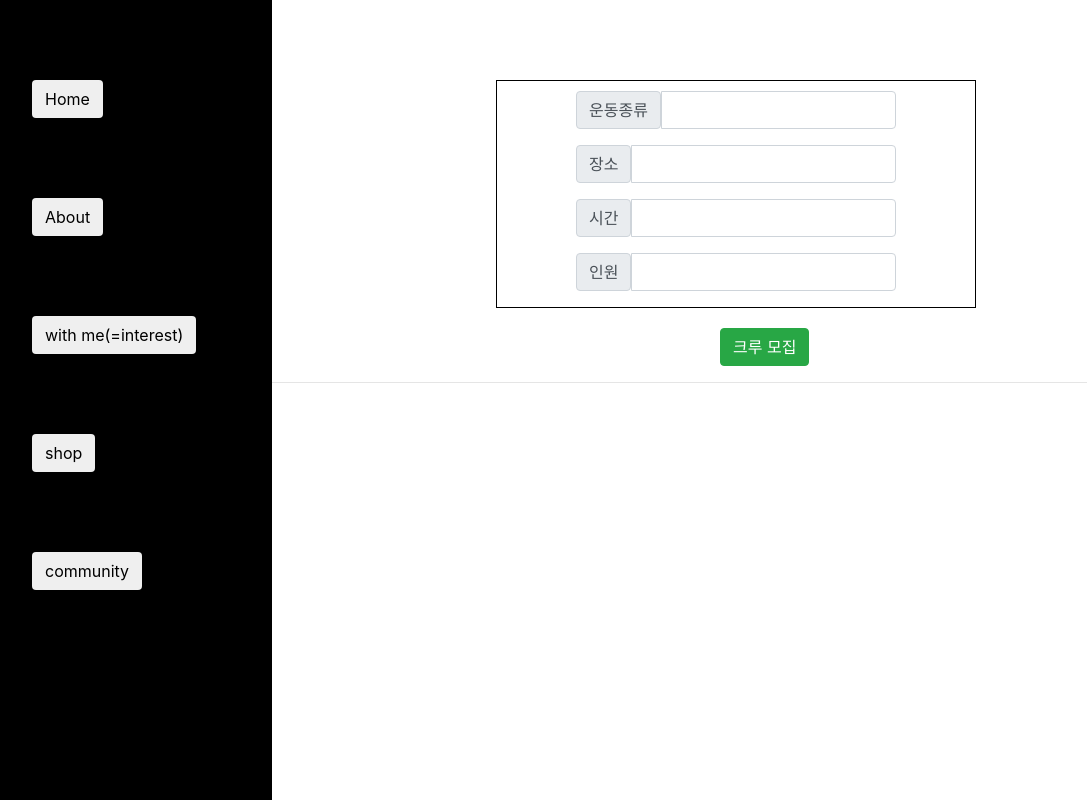
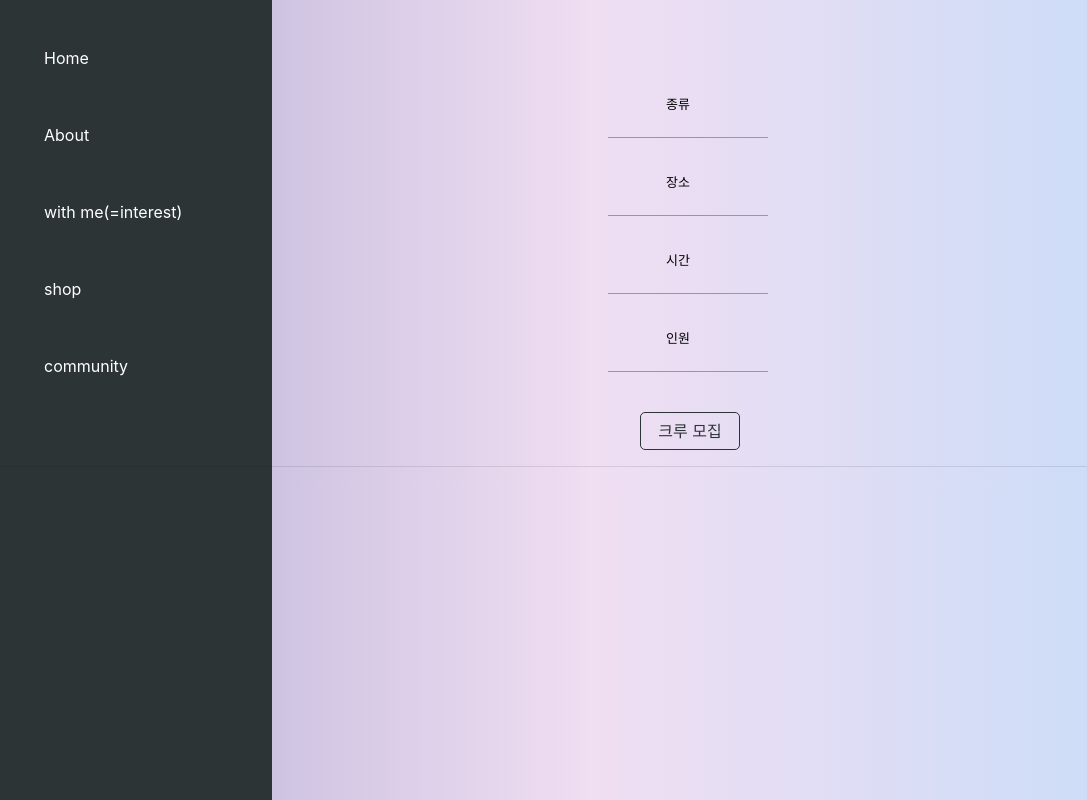
Before and after one commit to skdud4659/hanghae99_team2_toy2, a Flask app: page /joincrew in a window 1280 px wide. Shown: the whole page, without its empty margins (48-1135 px from the left). Run offline with Flask 2, Linux system fonts and the light colour scheme; some libraries are stand-ins or nearby versions.

Commit message:
joincrew 꾸미기!

```diff
--- a/static/joincrew.css
+++ b/static/joincrew.css
@@ -1,11 +1,23 @@
+body {
+    margin: 0;
+    padding: 0;
+    background: linear-gradient(to right, #aca9d1, #f0def2, #c4dcf9);
+}
+
 .left-wrap{
     width: 40vh;
     height: 100vh;
-    background-color: black;
+    background-color: #2d3436;
 }
 .btn{
-    margin-top: 10vh;
+    background-color: transparent;
+    outline: none;
+    border: none;
+    border-bottom: #2d3436 solid 1px;
+    text-align: center;
+    margin-top: 5vh;
     margin-left: 10vh;
+    color: white;
 }
 .input-info{
     width : 40vh;
@@ -16,11 +28,55 @@
     margin: auto;
     margin-top: -90vh;
     margin-right: 20%;
-    border: solid 1px black;
+    /*border: solid 1px black;*/
+    border-radius: 20px;
 }
 .join-btn{
     display: block;
     margin: auto;
     margin-top: 20px;
-    margin-left: 60%;
+    margin-left: 9rem;
+    background-color: transparent;
+    color: #2d3436;
+    width: 100px;
+    border: #2d3436 solid 1px;
+    border-radius: 5px;
+    cursor: pointer;
 }
+
+.join-area {
+    width: 400px; position: relative;
+    margin-top: 20px;
+}
+.join-area:first-child{margin-top: 0;}
+.join-area input {
+    width: 40%;
+    padding: 20px 10px 10px;
+    background-color: transparent;
+    border: none;
+    border-bottom: 1px solid #999;
+    font-size: 18px; color: black;
+    outline: none;
+    margin-left: 7rem;
+}
+.join-area label{
+    position: absolute; left: 10px; top: 15px;
+    font-size: 13px; color: black;
+    transition: top .5s ease;
+    margin-left: 10rem;
+}
+.join-area label.warning{
+    color: red !important;
+    animation: warning .3s ease;
+    animation-iteration-count: 3;
+} /*미 입력시 빨간 글씨!*/
+@keyframes warning {
+    0% {transform: translateX(-8px);}
+    25% {transform: translateX(8px);}
+    50% {transform: translateX(-8px);}
+    75% {transform: translateX(8px);}
+} /*미 입력시 흔들기!*/
+.join-area input:focus + label,
+.join-area input:valid + label{
+    top: -2px;
+    font-size: 13px; color: seagreen;}
--- a/templates/joincrew.html
+++ b/templates/joincrew.html
@@ -23,6 +23,7 @@
 
 
     <title>shall we - join crew</title>
+    <link rel="stylesheet" href="../../Desktop/ToyProject2/static/style.css">
 </head>
 
 <body>
@@ -39,30 +40,62 @@
 </div> <!--왼쪽 탭-->
 <form>
     <div class="join-box">
-        <div class="input-group mb-3 input-info" style="margin-top: 10px;">
-            <span class="input-group-text" id="exercise">운동종류</span>
-            <input type="text" class="form-control" name="exercise" aria-label="Sizing example input"
-                   aria-describedby="inputGroup-sizing-default">
-        </div>
-        <div class="input-group mb-3 input-info">
-            <span class="input-group-text" id="location">장소</span>
-            <input type="text" class="form-control" name="location" aria-label="Sizing example input"
-                   aria-describedby="inputGroup-sizing-default">
-        </div>
-        <div class="input-group mb-3 input-info">
-            <span class="input-group-text" id="time">시간</span>
-            <input type="text" class="form-control" name="time" aria-label="Sizing example input"
-                   aria-describedby="inputGroup-sizing-default">
-        </div>
-        <div class="input-group mb-3 input-info">
-            <span class="input-group-text" id="people">인원</span>
-            <input type="text" class="form-control" name="people" aria-label="Sizing example input"
-                   aria-describedby="inputGroup-sizing-default">
-        </div>
+        <div class="join-area"> <!--운동종류-->
+            <input type="text" name="exercise" id="exercise"
+                   autocomplete="off" required>
+            <label for="exercise">종류</label>
+        </div> <!--운동장소-->
+        <div class="join-area"> <!-- 장소-->
+            <input type="text" name="place" id="place"
+                   autocomplete="off" required>
+            <label for="place">장소</label>
+        </div> <!--장소-->
+        <div class="join-area"> <!--시간-->
+            <input type="text" name="time" id="time"
+                   autocomplete="off" required>
+            <label for="time">시간</label>
+        </div> <!--시간-->
+        <div class="join-area"> <!--인원-->
+            <input type="text" name="people" id="people" style="margin-bottom: 20px;"
+                   autocomplete="off" required>
+            <label for="people">인원</label>
+        </div> <!--인원-->
+        <button type="button" class="btn btn-success join-btn" id="btn">크루 모집</button>
     </div>
-    <button type="button" class="btn btn-success join-btn">크루 모집</button>
+
     <hr>
 </form>
+<script>
+    let exercise = $('#exercise');
+    let place = $('#place');
+    let time = $('#time');
+    let people = $('#people');
+    let btn = $('#btn');
+
+    $(btn).on('click', function() {
+        if ($(exercise).val() == "") {
+                $(exercise).next('label').addClass('warning');
+                setTimeout(function() {
+                    $('label').removeClass('warning');
+                },1500);
+        } else if ($(place).val() == "") {
+                $(place).next('label').addClass('warning');
+                setTimeout(function() {
+                    $('label').removeClass('warning');
+                },1500);
+        } else if ($(time).val() == "") {
+            $(time).next('label').addClass('warning');
+            setTimeout(function () {
+                $('label').removeClass('warning');
+            }, 1500);
+        } else if ($(people).val() == "") {
+            $(people).next('label').addClass('warning');
+            setTimeout(function () {
+                $('label').removeClass('warning');
+            }, 1500);
+        }
+    });
+</script>
 
 </body>
 
```
